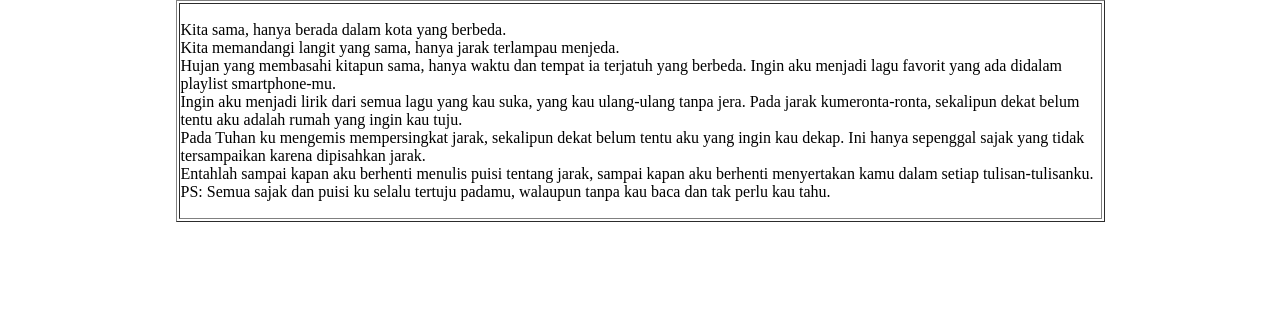
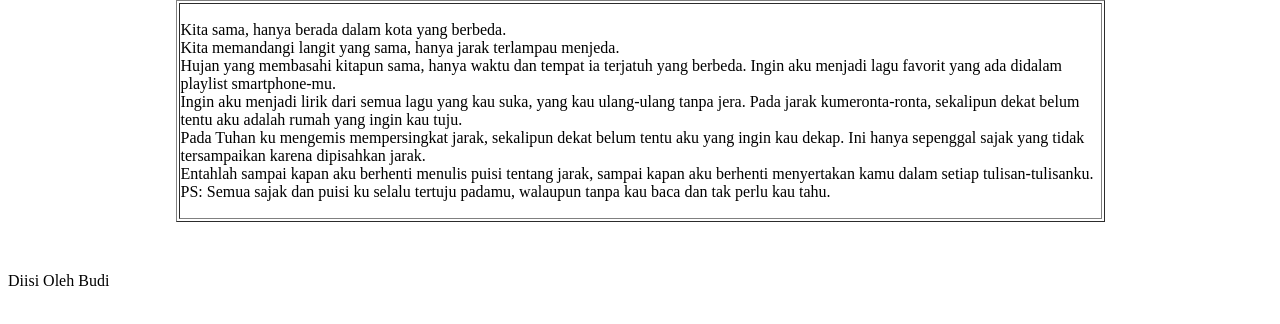
Before and after one commit to MaulidiniSaputra/MaulidiniSaputra.github.io, a plain HTML site: page index.html in a window 1280 px wide. Shown: the part 244-568 px from the top of the page. Drawn offline with Linux system fonts and the light colour scheme.

Commit message:
budi17 menambah <p>

```diff
--- a/index.html
+++ b/index.html
@@ -22,5 +22,6 @@
   </tr>
 </table>
 <p>&nbsp;</p>
+  <p>Diisi Oleh Budi</p>
 </body>
 </html>
```
